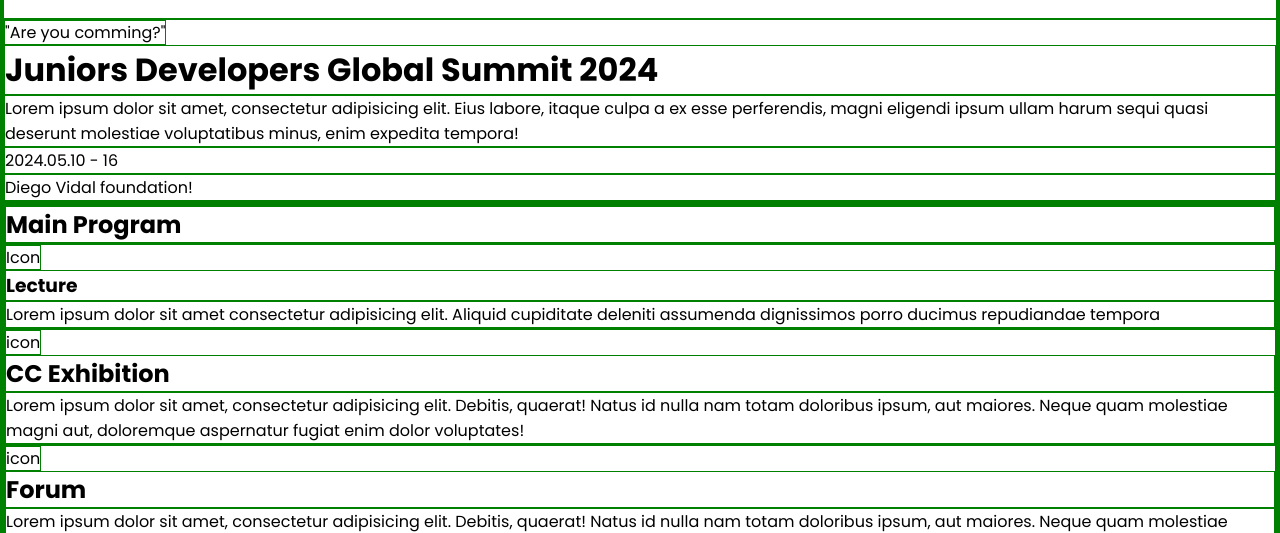
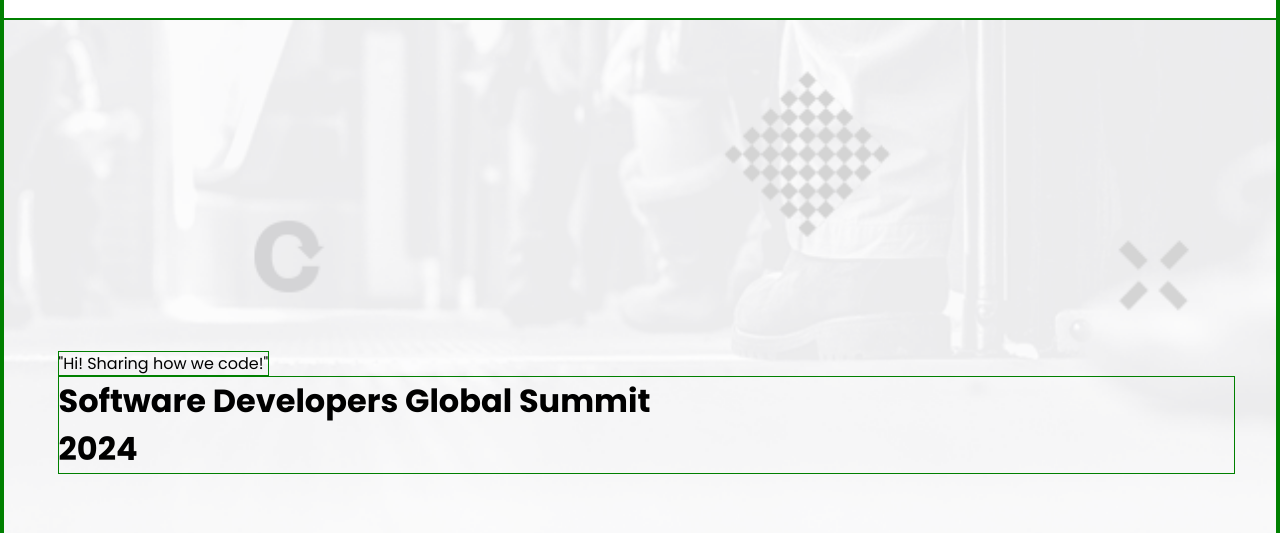
Before and after one commit to Diegogagan2587/Capstone-project-module-1, a website: page index.html in a window 1280 px wide. Shown: the part 202-735 px from the top of the page. Drawn offline with Linux system fonts and the light colour scheme.

Commit message:
Add header section, set spacing for elements within header section

```diff
--- a/index.html
+++ b/index.html
@@ -33,15 +33,14 @@
                 <li><a href="#">CC Campaign</a></li>
             </ul>
         </nav>
-        <div id="header-content">
-        <span>"Are you comming?"</span>
-        <h1>Juniors Developers Global Summit 2024</h1>
-        <p>
-            Lorem ipsum dolor sit amet, consectetur adipisicing elit. Eius labore, itaque culpa a ex esse perferendis, magni
-            eligendi ipsum ullam harum sequi quasi deserunt molestiae voluptatibus minus, enim expedita tempora!
+        <div id="header-container" class="header-container">
+        <span>"Hi! Sharing how we code!"</span>
+        <h1>Software Developers Global Summit <br> 2024</h1>
+        <p class="event-description">
+            A joyful celebration believing in the value of openness and sharing, creating a positive change with people from over 80 countries is taking place in October, in Korea.
         </p>
-        <p>2024.05.10 - 16</p>
-        <p>Diego Vidal foundation!</p>
+        <p class="dates">2024.05.10 - 16</p>
+        <p class="foundation">Global developer foundation.</p>
         </div>
 
     </header>
--- a/styles.css
+++ b/styles.css
@@ -1,3 +1,7 @@
+* {
+    border: 1px solid green;
+}
+
 /*-------General Classes--------*/
 
 * {
@@ -22,7 +26,6 @@ body{
 /*--Start Navigation Bar--*/
 .nav-bar {
 width: 100%;
-border: 1px solid green;
 padding: 3%;
 padding-left: 6.1%;
 padding-right: 32%;
@@ -31,6 +34,7 @@ padding-bottom: 1.6%;
 display: flex;
 align-items: center;
 justify-content: space-between;
+background-color: #fff;
 }
 
 .nav-bar a {
@@ -51,6 +55,34 @@ justify-content: space-between;
     display: none;
 }
 /*--End Navigation Bar--*/
+/*--Start Header --*/
+.header-container {
+    height: 129%;
+    padding-left: 4.2%;
+    padding-right: 3.2%;
+    padding-top: 26%;
+    padding-bottom: 18.5%;
+    background: url(./img/mobile-header-background_intro_bg.png);
+    background-size: cover;
+}
+
+.header-container .event-description {
+    font-size: 3.2vw;
+    border: 2px solid red;
+    background-color: #fff;
+    margin-top: 5.3%;
+    margin-bottom: 12.5%;
+}
+
+.header-container .dates {
+    font-size: 5.3vw;
+}
+
+.header-container .foundation {
+    font-size: 3.4vw;
+}
+/*--End Header --*/
+/*hedigt for header sould be like 129% calculated*/
 
 /* -------------------------------------Ends Mobile Version------------------------------------- */
 
@@ -61,7 +93,3 @@ justify-content: space-between;
         display: none;
     }
 }
-
-* {
-     border: 1px solid green;
-}
```
Also changed, not shown: img/mobile-header-background_intro_bg.png (added).
